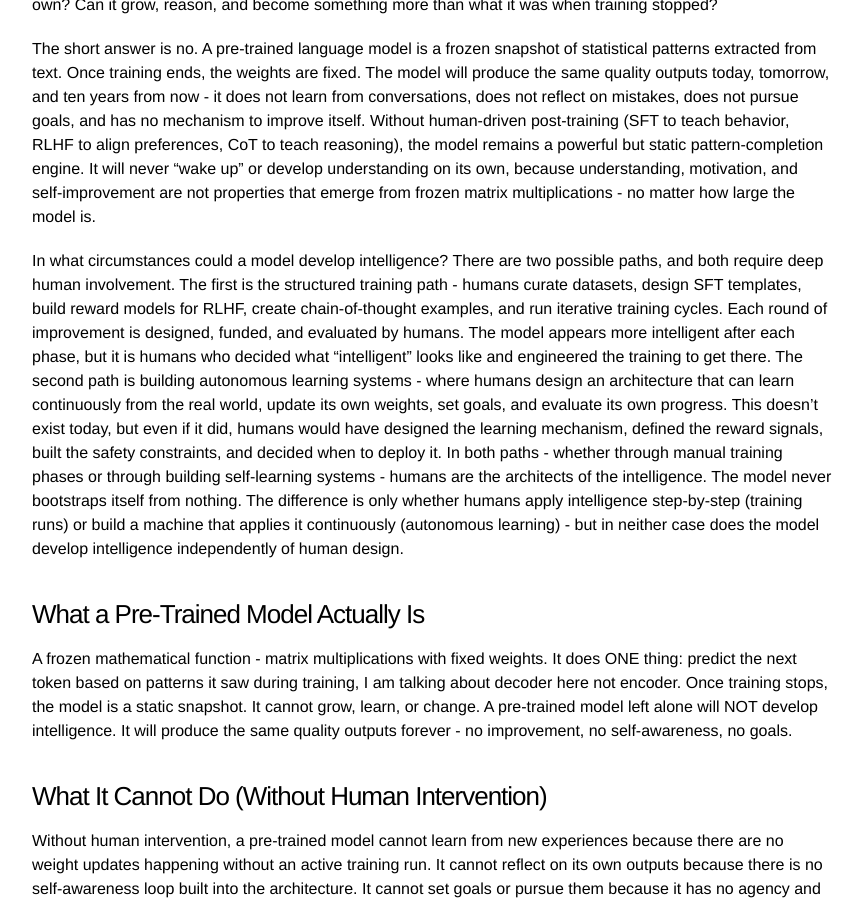
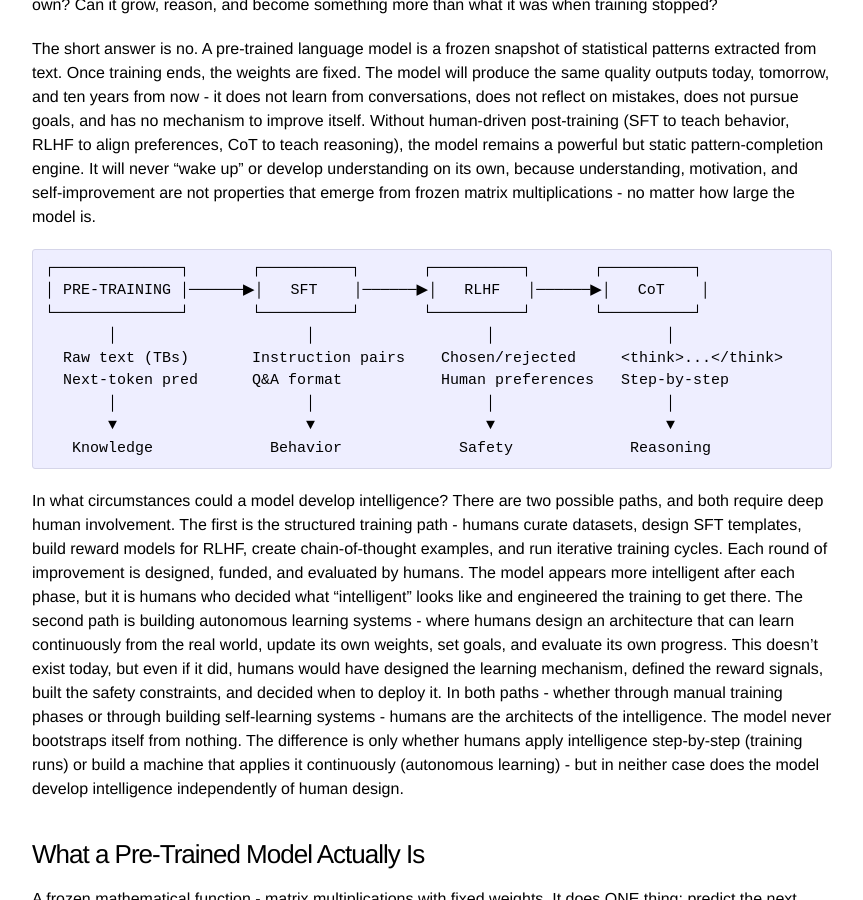
Before and after one commit to deycoding/deycoding.github.io, a Jekyll site: the page built from _posts/2026-06-14-can-ai-develop-intelligence.md, in a window 1280 px wide and 900 px high, scrolled down 447 px. Shown: the whole window, without its empty margins (208-1071 px from the left). Built offline with Jekyll 4.4.1, drawn with Linux system fonts in a browser that asks for light colours.

Commit message:
Add training journey diagram

````diff
--- a/_posts/2026-06-14-can-ai-develop-intelligence.md
+++ b/_posts/2026-06-14-can-ai-develop-intelligence.md
@@ -12,6 +12,18 @@ By Abhishek Dey | June 14, 2026 | ORCID: [0009-0006-5427-7058](https://orcid.org
 We often hear that AI can overtake humans - that AI can build its own intelligence without training done by humans. In other words, without the structured post-training phases like SFT (Supervised Fine-Tuning), Chain-of-Thought, RLHF (Reinforcement Learning from Human Feedback), and so on that humans carefully design after pre-training - if we simply leave a model at the pre-trained stage and walk away, can it develop intelligence on its own? Can it grow, reason, and become something more than what it was when training stopped?
 
 The short answer is no. A pre-trained language model is a frozen snapshot of statistical patterns extracted from text. Once training ends, the weights are fixed. The model will produce the same quality outputs today, tomorrow, and ten years from now - it does not learn from conversations, does not reflect on mistakes, does not pursue goals, and has no mechanism to improve itself. Without human-driven post-training (SFT to teach behavior, RLHF to align preferences, CoT to teach reasoning), the model remains a powerful but static pattern-completion engine. It will never "wake up" or develop understanding on its own, because understanding, motivation, and self-improvement are not properties that emerge from frozen matrix multiplications - no matter how large the model is.
+
+```
+┌──────────────┐       ┌──────────┐       ┌──────────┐       ┌──────────┐
+│ PRE-TRAINING │──────▶│   SFT    │──────▶│   RLHF   │──────▶│   CoT    │
+└──────────────┘       └──────────┘       └──────────┘       └──────────┘
+       │                     │                   │                   │
+  Raw text (TBs)       Instruction pairs    Chosen/rejected     <think>...</think>
+  Next-token pred      Q&A format           Human preferences   Step-by-step
+       │                     │                   │                   │
+       ▼                     ▼                   ▼                   ▼
+   Knowledge             Behavior             Safety             Reasoning
+```
 
 In what circumstances could a model develop intelligence? There are two possible paths, and both require deep human involvement. The first is the structured training path - humans curate datasets, design SFT templates, build reward models for RLHF, create chain-of-thought examples, and run iterative training cycles. Each round of improvement is designed, funded, and evaluated by humans. The model appears more intelligent after each phase, but it is humans who decided what "intelligent" looks like and engineered the training to get there. The second path is building autonomous learning systems - where humans design an architecture that can learn continuously from the real world, update its own weights, set goals, and evaluate its own progress. This doesn't exist today, but even if it did, humans would have designed the learning mechanism, defined the reward signals, built the safety constraints, and decided when to deploy it. In both paths - whether through manual training phases or through building self-learning systems - humans are the architects of the intelligence. The model never bootstraps itself from nothing. The difference is only whether humans apply intelligence step-by-step (training runs) or build a machine that applies it continuously (autonomous learning) - but in neither case does the model develop intelligence independently of human design.
 
````
